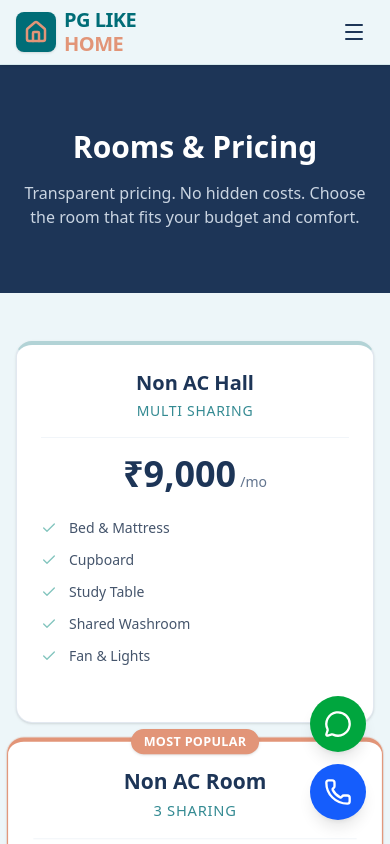
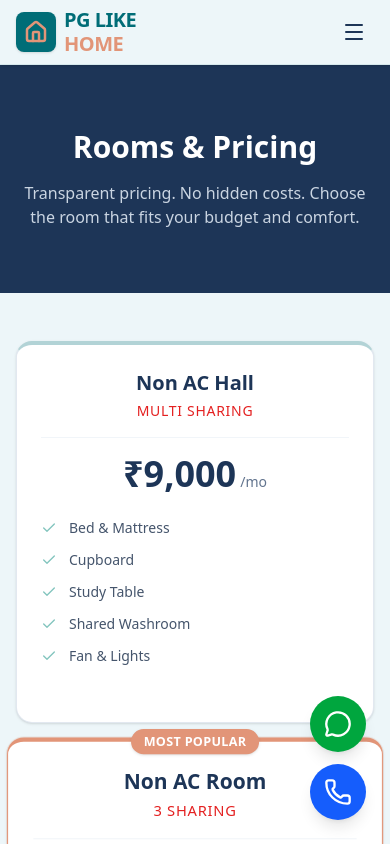
Before and after one commit to DhavalSurela/Pg-Like-Home, a Next.js app: page /rooms in a window 390 px wide. Shown: the top 844 px of the page. Built offline with nearby package versions, Linux system fonts and the light colour scheme.

Commit message:
\Fix: Mobile menu visibility issue"

```diff
--- a/app/page.tsx
+++ b/app/page.tsx
@@ -104,7 +104,7 @@ export default function Home() {
             {pricing.map((p, i) => (
               <div key={i} className="bg-white p-6 rounded-2xl shadow-sm border border-slate-100 hover:shadow-md transition-shadow relative overflow-hidden">
                 <div className="absolute top-0 left-0 w-full h-1 bg-blue-500" />
-                <h3 className="font-medium text-slate-500 uppercase tracking-wide text-xs">{p.sharing}</h3>
+                <h3 className="font-medium text-[#e42020] uppercase tracking-wide text-xs">{p.sharing}</h3>
                 <div className="mt-4 flex items-baseline gap-1">
                   <span className="text-3xl font-bold text-slate-900">{p.price}</span>
                   <span className="text-sm text-slate-400">/mo</span>
--- a/app/rooms/page.tsx
+++ b/app/rooms/page.tsx
@@ -75,7 +75,7 @@ export default function Rooms() {
 
                             <div className="mb-4 text-center border-b border-slate-100 pb-4">
                                 <h3 className="text-xl font-bold text-brand-dark">{room.title}</h3>
-                                <p className="text-sm font-medium text-brand-blue/80 mt-1 uppercase tracking-wider">{room.type}</p>
+                                <p className="text-sm font-medium text-[#e42020] mt-1 uppercase tracking-wider">{room.type}</p>
                             </div>
 
                             <div className="mb-6 flex justify-center items-baseline gap-1 text-brand-dark">
--- a/components/Navbar.tsx
+++ b/components/Navbar.tsx
@@ -49,7 +49,7 @@ export function Navbar() {
 
                 {/* Mobile Menu Toggle */}
                 <button
-                    className="lg:hidden p-2"
+                    className="lg:hidden p-2 text-brand-dark hover:bg-brand-blue/10 rounded-md transition-colors"
                     onClick={() => setIsOpen(!isOpen)}
                     aria-label="Toggle menu"
                 >
```
